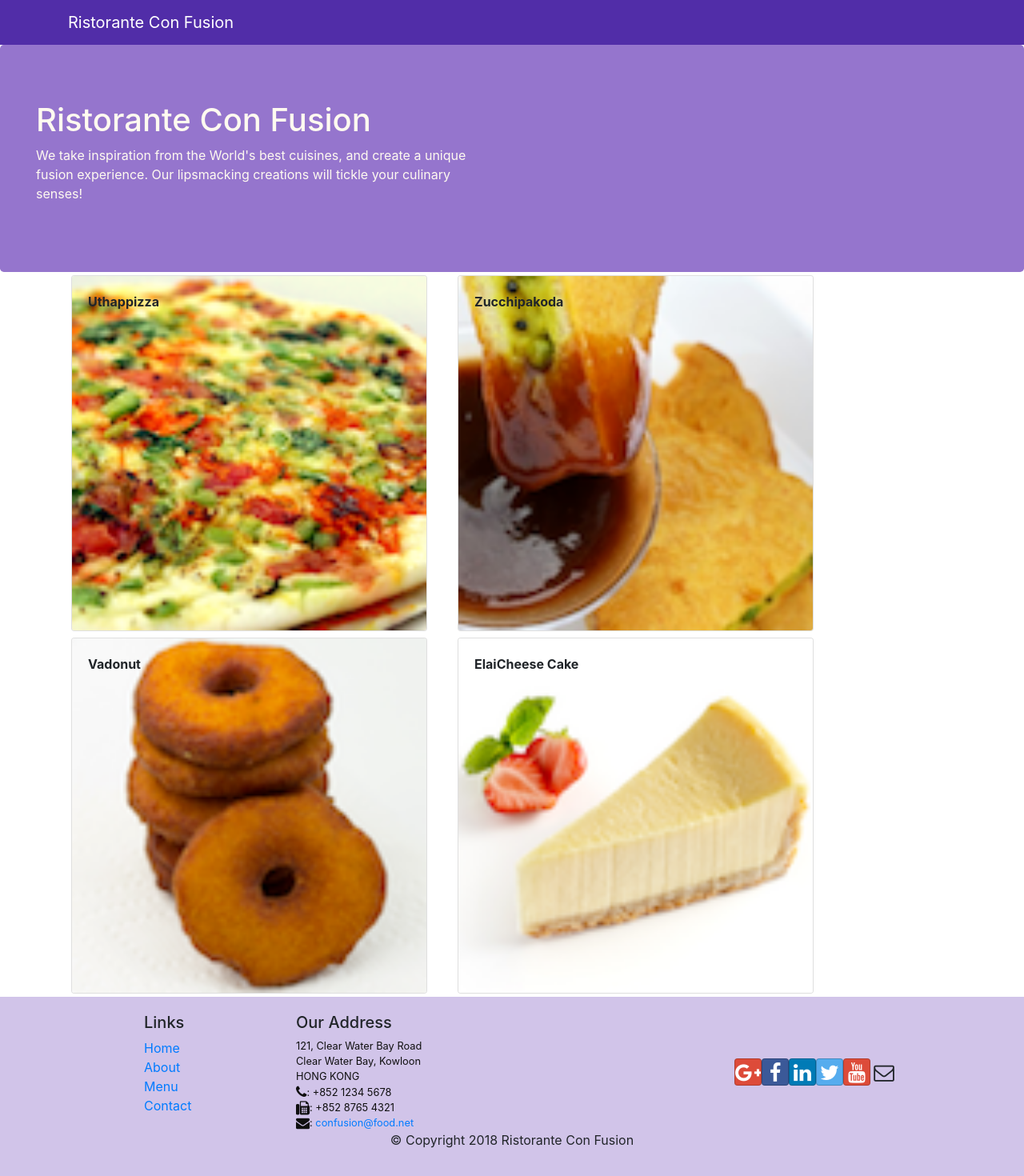
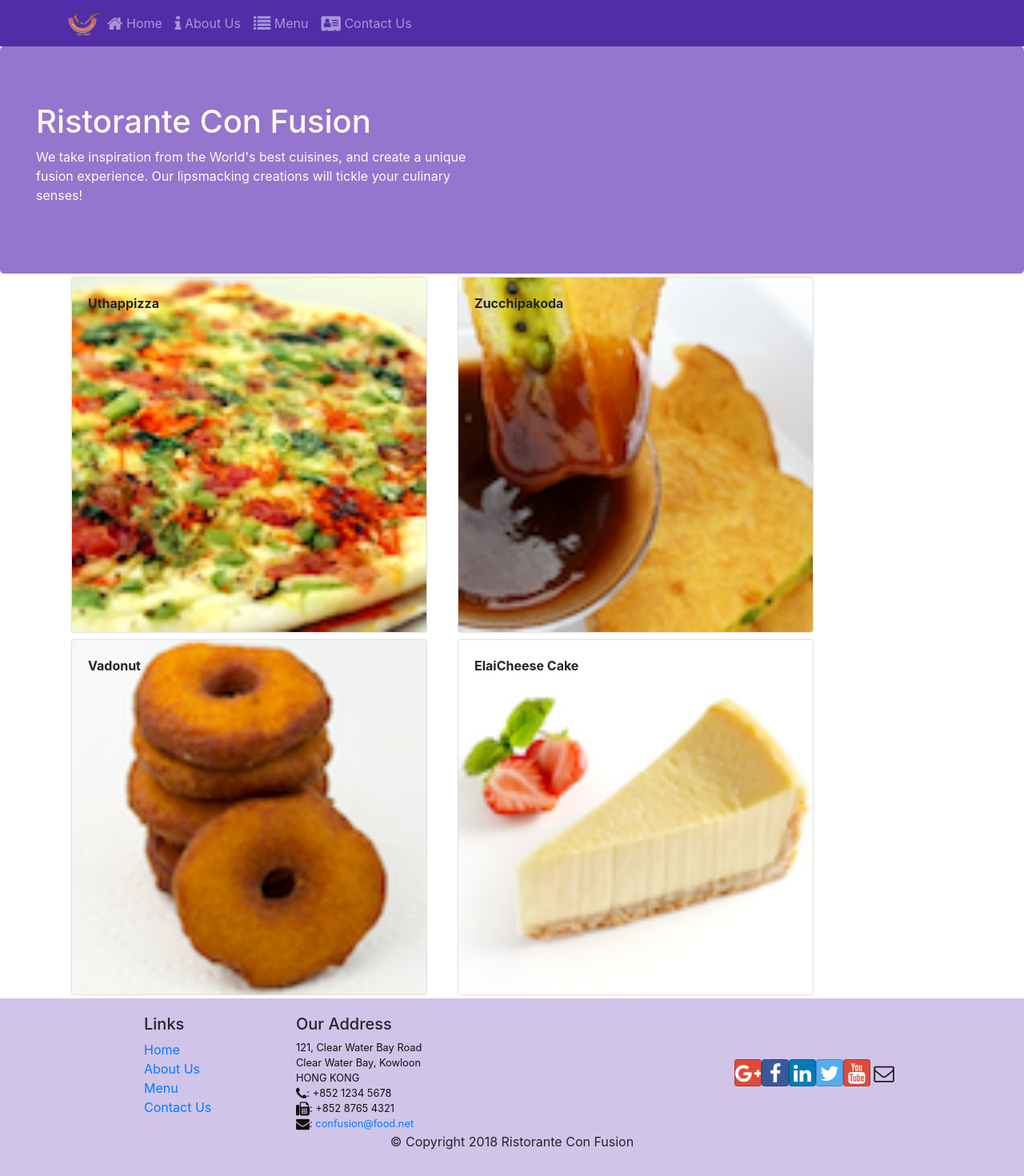
Before and after one commit to asifekbal/react-coursera, a React (Create React App) app: page / in a window 1280 px wide. Shown: the top 1470 px of the page at 80% size. Built offline with nearby package versions, Linux system fonts and the light colour scheme.

Commit message:
React Router

```diff
--- a/package.json
+++ b/package.json
@@ -9,6 +9,7 @@
     "react": "^16.8.6",
     "react-dom": "^16.8.6",
     "react-popper": "^1.3.3",
+    "react-router-dom": "^5.0.1",
     "react-scripts": "3.0.1",
     "reactstrap": "^8.0.0"
   },
--- a/src/App.js
+++ b/src/App.js
@@ -1,13 +1,16 @@
 import React, {Component} from 'react';
 import MainComponent from './components/MainComponent';
 import './App.css'
+import {BrowserRouter} from 'react-router-dom';
 
 class App extends Component {
   render() {
     return (
-      <div>
-        <MainComponent></MainComponent>
-      </div>
+      <BrowserRouter>
+        <div>
+          <MainComponent></MainComponent>
+        </div>
+      </BrowserRouter>
     );
   }
 }
--- a/src/components/FooterComponent.js
+++ b/src/components/FooterComponent.js
@@ -1,4 +1,5 @@
 import React from 'react'
+import { Link } from 'react-router-dom';
 
 function FooterComponent() {
     return (
@@ -7,12 +8,12 @@ function FooterComponent() {
             <div className="row justify-content-center">
                 <div className="col-4 offset-1 col-sm-2">
                     <h5>Links</h5>
-                    <ul className="list-unstyled">
-                        <li><a href="#">Home</a></li>
-                        <li><a href="#">About</a></li>
-                        <li><a href="#">Menu</a></li>
-                        <li><a href="contactus.html">Contact</a></li>
-                    </ul>
+                        <ul className="list-unstyled">
+                            <li><Link to="/home">Home</Link></li>
+                            <li><Link to="/aboutus">About Us</Link></li>
+                            <li><Link to="/menu">Menu</Link></li>
+                            <li><Link to="/contactus">Contact Us</Link></li>
+                        </ul>
                 </div>
                 <div className="col-7 col-sm-5">
                     <h5>Our Address</h5>
--- a/src/components/HeaderComponent.js
+++ b/src/components/HeaderComponent.js
@@ -1,13 +1,56 @@
 import React, { Component } from 'react'
-import { Navbar, NavbarBrand,Jumbotron } from 'reactstrap';
+import { Navbar, NavbarBrand, Nav, NavbarToggler, Collapse, NavItem, Jumbotron } from 'reactstrap';
+import { NavLink } from 'react-router-dom';
 
 export class HeaderComponent extends Component {
+
+    constructor(props) {
+        super(props)
+
+        this.state = {
+             isNavOpen : false
+        };
+        this.toggleNav = this.toggleNav.bind(this);
+    }
+    toggleNav(){
+        this.setState({
+            isNavOpen : !this.state.isNavOpen
+        })
+    }
+
     render() {
         return (
             <>
-                <Navbar dark >
+                <Navbar dark expand="md">
                     <div className="container">
-                        <NavbarBrand href="/">Ristorante Con Fusion</NavbarBrand>
+                        <NavbarToggler onClick={this.toggleNav}/>
+                        <NavbarBrand className="mr-auto" href="/">
+                            <img src="assets/images/logo.png" height="30" weight="41" alt="Ristorante Con Fusion"/>
+                        </NavbarBrand>
+                        <Collapse isOpen={this.state.isNavOpen} navbar>
+                        <Nav navbar>
+                            <NavItem>
+                                <NavLink className="nav-link" to="/home">
+                                    <span className="fa fa-home fa-lg"></span> Home
+                                </NavLink>
+                            </NavItem>
+                            <NavItem>
+                                <NavLink className="nav-link" to="/aboutus">
+                                    <span className="fa fa-info fa-lg"></span> About Us
+                                </NavLink>
+                            </NavItem>
+                            <NavItem>
+                                <NavLink className="nav-link" to="/menu">
+                                    <span className="fa fa-list fa-lg"></span> Menu
+                                </NavLink>
+                            </NavItem>
+                            <NavItem>
+                                <NavLink className="nav-link" to="/contactus">
+                                    <span className="fa fa-address-card fa-lg"></span> Contact Us
+                                </NavLink>
+                            </NavItem>
+                        </Nav>
+                        </Collapse>
                     </div>
                 </Navbar>
                 <Jumbotron>
--- /dev/null
+++ b/src/components/HomeComponent.js
@@ -0,0 +1,11 @@
+import React from 'react'
+
+function HomeComponent(props) {
+    return (
+        <div className="container">
+              <h4>Home</h4>
+        </div>
+    )
+}
+
+export default HomeComponent
--- a/src/components/MainComponent.js
+++ b/src/components/MainComponent.js
@@ -1,27 +1,37 @@
 import React, { Component } from 'react';
-import DishdetailComponent from './DishdetailComponent ';
 import MenuComponent from './MenuComponent';
 import { DISHES } from '../shared/dishes';
 import HeaderComponent from './HeaderComponent';
 import FooterComponent from './FooterComponent';
+import {Switch, Route,Redirect} from 'react-router-dom'
+import HomeComponent from './HomeComponent';
 
 
 class MainComponent extends Component {
   constructor(props) {
     super(props)
     this.state = {
-       dishes : DISHES,
-       selectedDish : null
+       dishes : DISHES
     }
   }
 
   render() {
+
+    const HomePage = () => {
+      return (
+        <HomeComponent/>
+      )
+    }
+
     return (
       <div>
-        <HeaderComponent></HeaderComponent>
-        <MenuComponent dishes={this.state.dishes} onClick={(dishId)=>this.onDishCLickHandler(dishId)}></MenuComponent>
-        <DishdetailComponent dish={this.state.dishes.filter((dish) => dish.id===this.state.selectedDish)[0]}></DishdetailComponent>
-        <FooterComponent></FooterComponent>
+        <HeaderComponent/>
+          <Switch>
+            <Route path="/home" component={HomePage} />
+            <Route exact="/menu" component={()=> <MenuComponent dishes={this.state.dishes}/>} />
+            <Redirect to ="/home"/>
+          </Switch>
+        <FooterComponent/>
       </div>
     );
   }
```
Also changed, not shown: 1 other file (tests, documents, lock files or other folders).
